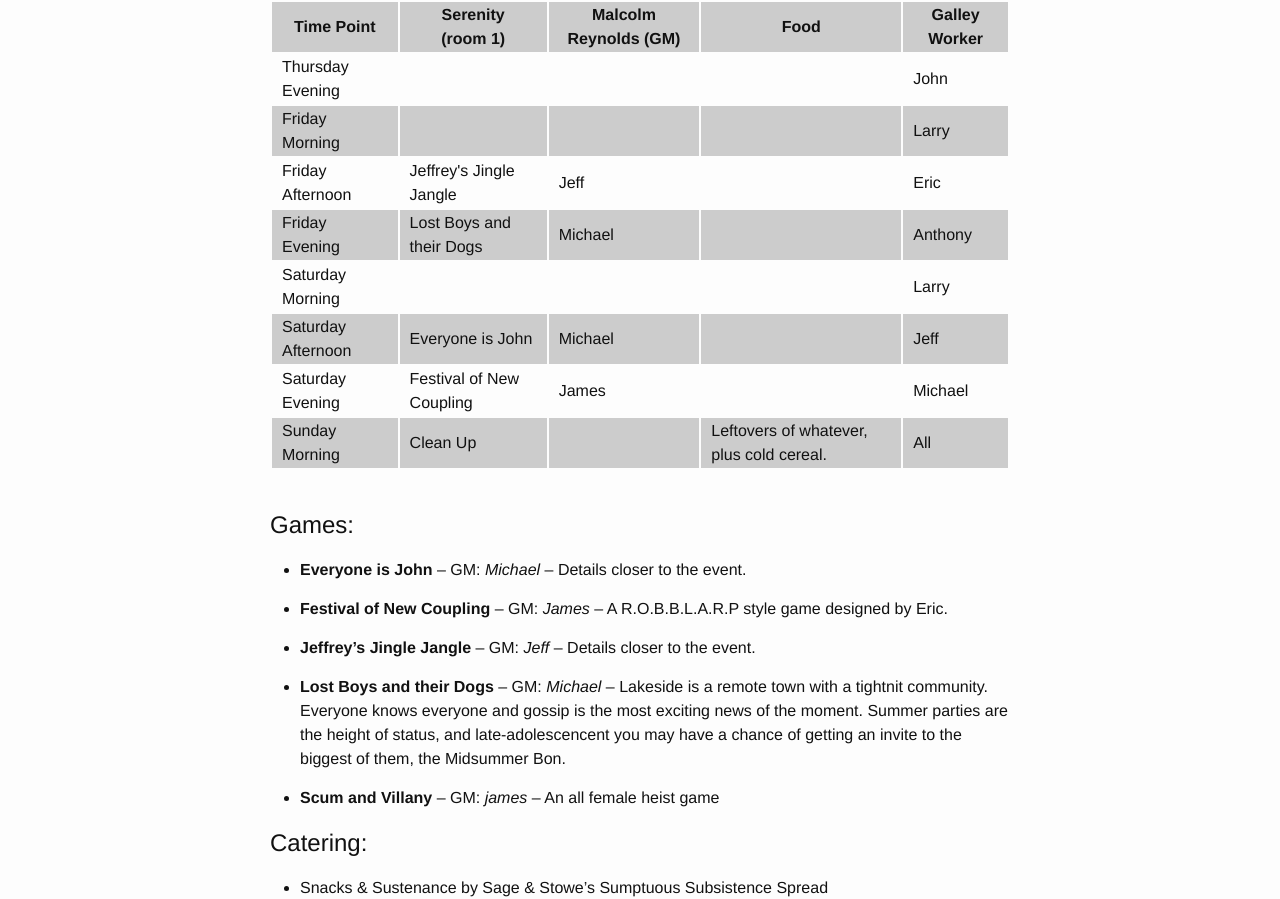
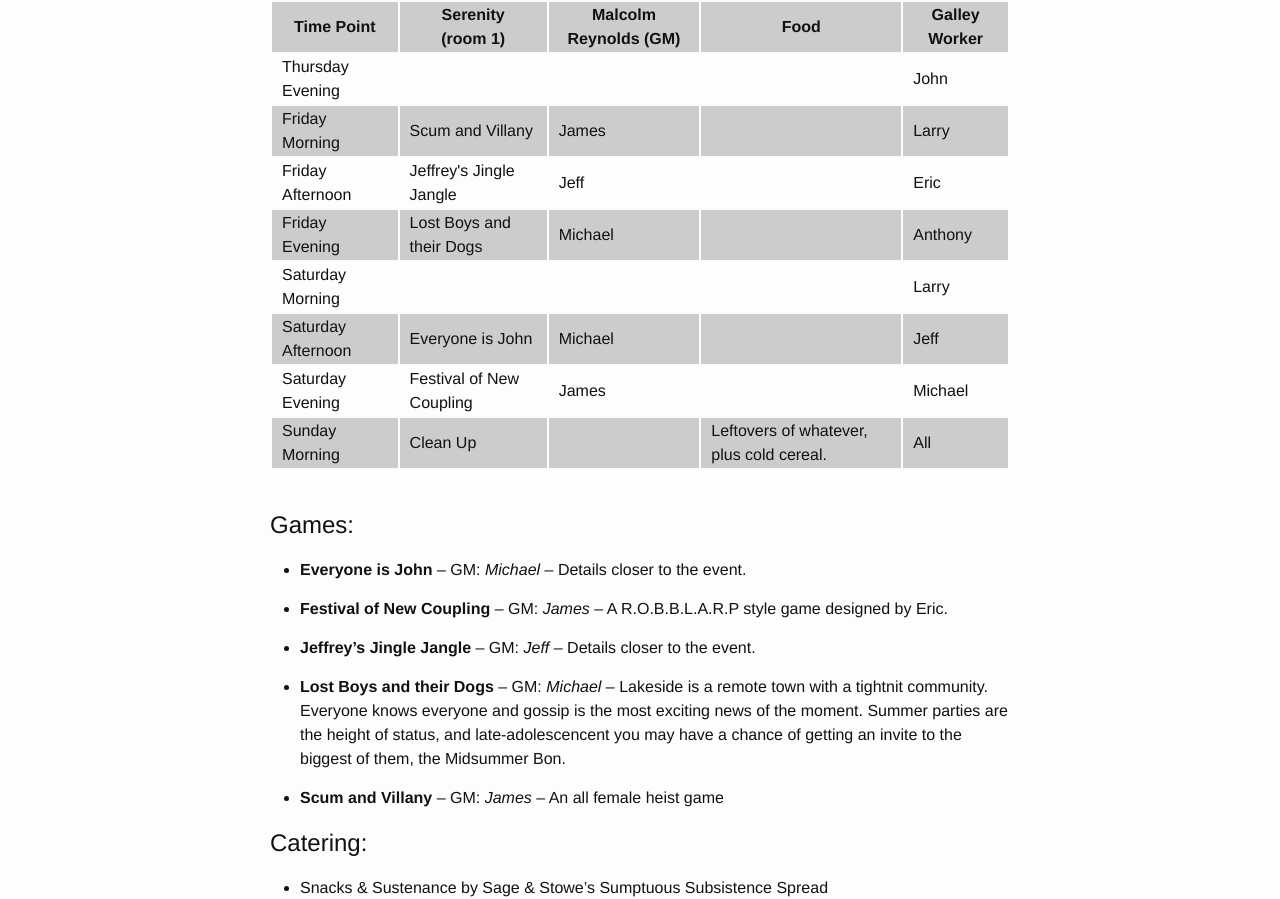
Before and after one commit to Geekend-PNW/geekend-pnw.github.com, a Jekyll site: the page built from _events/2019-06.md, in a window 1280 px wide. Shown: the part 317-1216 px from the top of the page. Built offline with Jekyll 4.4.1, drawn with Linux system fonts in a browser that asks for light colours.

Commit message:
details fixing

```diff
--- a/_data/games.yml
+++ b/_data/games.yml
@@ -176,5 +176,5 @@
 -
   name: "Scum and Villany"
   abstract: "An all female heist game"
-  gm: [ "james" ]
+  gm: [ "James" ]
   events: 2019-06
--- a/_data/schedules/2019-06.csv
+++ b/_data/schedules/2019-06.csv
@@ -1,6 +1,6 @@
 Time Point,Serenity <br />(room 1),Malcolm Reynolds (GM),Food,Galley Worker
 Thursday Evening,,,,John
-Friday Morning,,,,Larry
+Friday Morning,Scum and Villany,James,,Larry
 Friday Afternoon,Jeffrey's Jingle Jangle,Jeff,,Eric
 Friday Evening,Lost Boys and their Dogs,Michael,,Anthony
 Saturday Morning,,,,Larry
```
